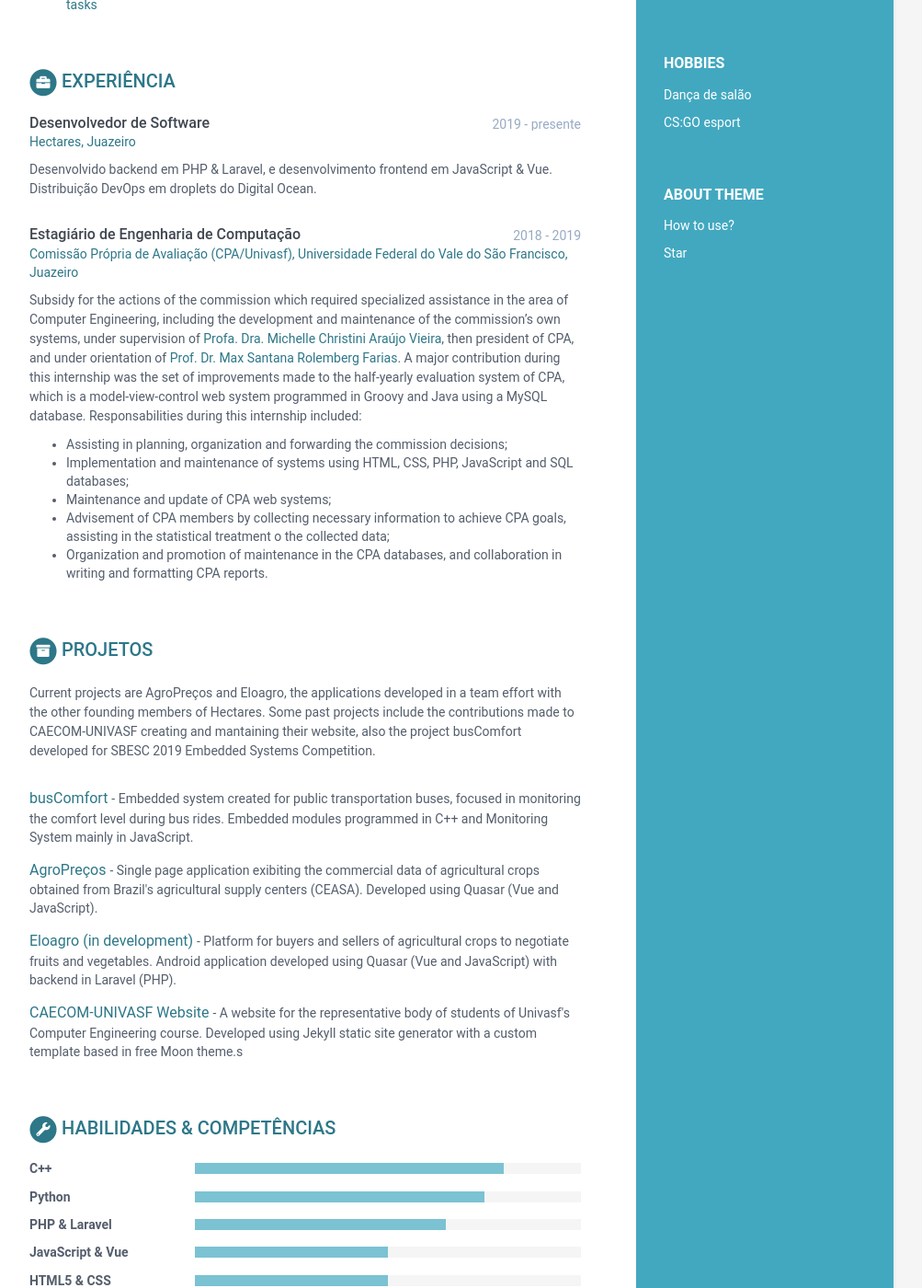
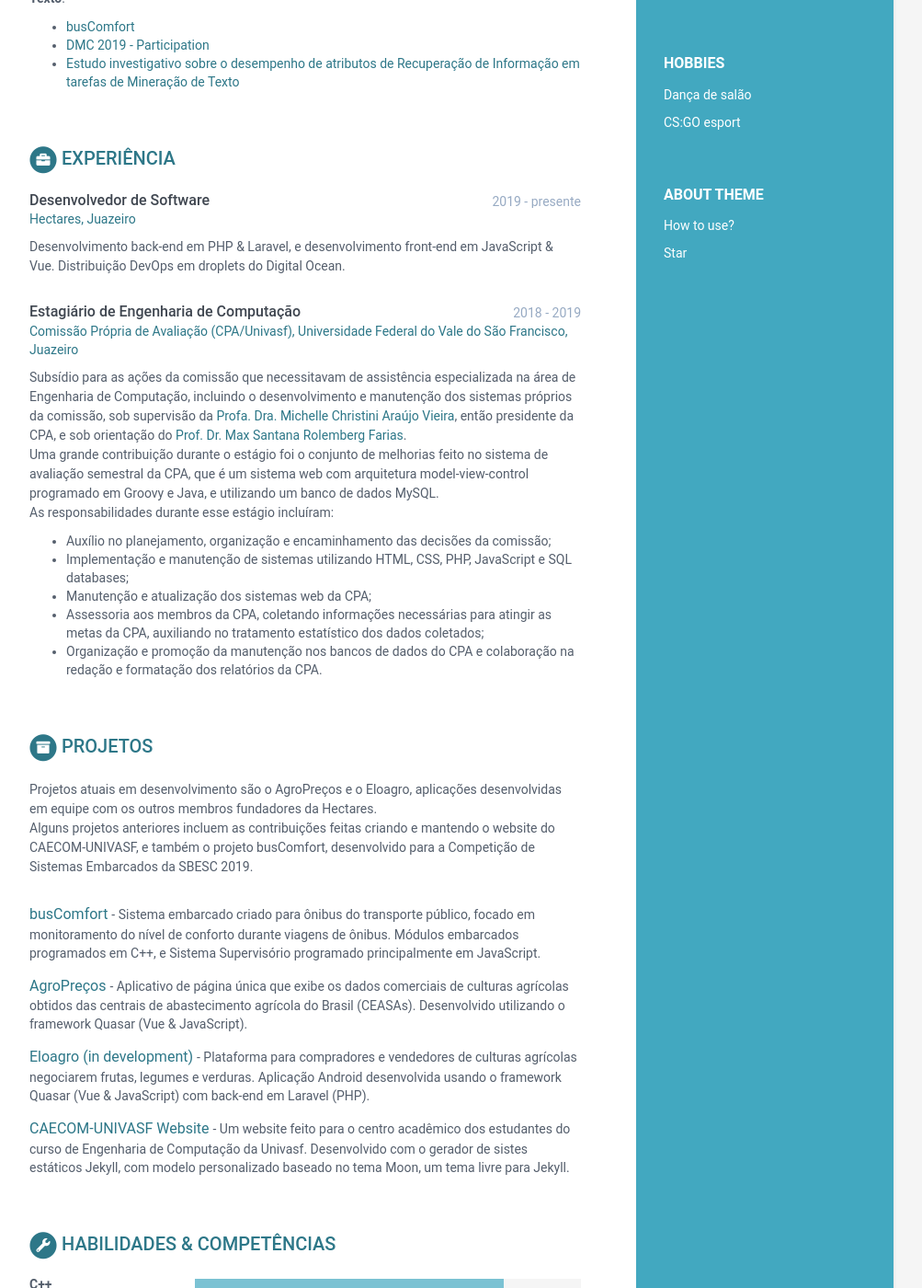
Before and after one commit to ruanmed/online-cv, a Jekyll site: the page built from _articles/pt/index.html, in a window 1280 px wide and 1400 px high, scrolled down 647 px. Shown: the whole window at 92% size, without its empty margins (168-1171 px from the left). Built offline with Jekyll 4.4.1, drawn with Linux system fonts in a browser that asks for light colours; some of the changed text lies outside the part shown.

Commit message:
Correção de parágrafos e também de grafias.

```diff
--- a/_data/locales/en.yml
+++ b/_data/locales/en.yml
@@ -9,7 +9,7 @@
 
       # Profile information
       name: Ruan Bahia
-      tagline: Software Developerr
+      tagline: Software Developer
       avatar: profile.png  #place a 100x100 picture inside /assets/images/ folder and provide the name of the file below
 
       # Sidebar links
@@ -46,9 +46,14 @@
   career-profile:
       title: Career Profile
       summary: | # Summarise your career here
-        Experience in several programming languages for desktop, web, mobile and embedded.
-        Experience in Data Mining, and also Text Mining with focus in Author Profiling, using Python.
-        Interested in developing multiplatform systems and applications of Data and Text Mining.
+        Experience in several programming languages for desktop, web, mobile
+        and embedded.
+        <br>
+        Experience in Data Mining, and also Text Mining with focus in Author
+        Profiling, using Python.
+        <br>
+        Interested in developing multiplatform systems and applications of
+        Data and Text Mining.
 
   education:
     title: Education
@@ -59,15 +64,17 @@
         details: |
           General knowledge in computer programming, with disciplines focused
           in C, C++ and Java.
-          Concepts of software engineering developed in theoretical study and
-          developing academic projects in group.
-          Computer architecture and networks knowledge, and development
+          Concepts of software engineering developed through theoretical study
+          and academic team projects.
+          Computer architecture and networks knowledge, design and development
           of embedded systems projects during the course.
+          <br>
           Participation in Embedded Systems Competitions promoted in SBESC
-          2016 and SBESC 2019, with team development of the projects Radar³ and
-          busComfort.
-          Artificial Inteligence background with focus in Data Mining,
+          2016 and SBESC 2019, with team development of Radar³ and
+          busComfort projects.
+          Artificial inteligence background with focus in Data Mining,
           participating in Data Mining Cup 2019.
+          <br>
           Final course project research about Text Mining, producing the
           __Research about the performance of Information Retrieval based
           features for Text Mining tasks__.
@@ -83,7 +90,7 @@
         company: Hectares, Juazeiro
         company_link: https://hectares.tech/
         details: |
-          PHP &amp; Laravel backend development, JavaScript &amp; Vue frontend development.
+          PHP &amp; Laravel back-end development, JavaScript &amp; Vue front-end development.
           DevOps delivery in Digital Ocean droplets.
 
       - role: Computer Engineering Intern
@@ -97,12 +104,14 @@
           [Profa. Dra. Michelle Christini Araújo Vieira](http://lattes.cnpq.br/9372845638085633),
           then president of CPA, and under orientation of
           [Prof. Dr. Max Santana Rolemberg Farias](http://docentes.univasf.edu.br/max.santana/).
+          <br>
           A major contribution during this internship was the set of improvements
           made to the half-yearly evaluation system of CPA, which is a
           model-view-control web system programmed in Groovy and Java using a MySQL
           database.
-          Responsabilities during this internship included:
-            - Assisting in planning, organization and forwarding the commission decisions;
+          <br>
+          Responsibilities during this internship included:
+            - Assistance in planning, organization and forwarding the committee's decisions;
             - Implementation and maintenance of systems using HTML, CSS, PHP, JavaScript and SQL databases;
             - Maintenance and update of CPA web systems;
             - Advisement of CPA members by collecting necessary information to achieve CPA goals, assisting in the statistical treatment o the collected data;
@@ -111,11 +120,12 @@
   projects:
       title: Projects
       intro: >
-        Current projects are AgroPreços and Eloagro, the applications developed
-        in a team effort with the other founding members of Hectares.
-        Some past projects include the contributions made to CAECOM-UNIVASF creating
-        and mantaining their website, also the project busComfort developed for SBESC 2019
-        Embedded Systems Competition.
+        Current projects in development are AgroPreços and Eloagro, applications
+        developed in a team effort with the other founding members of Hectares.
+        <br>
+        Some previous projects include the contributions made creating and
+        mantaining CAECOM-UNIVASF's website, also the project busComfort
+        developed for SBESC 2019 Embedded Systems Competition.
       assignments:
         - title: busComfort
           link: "https://gitlab.com/buscomfort/"
@@ -123,7 +133,7 @@
 
         - title: AgroPreços
           link: "https://hectares.tech/agroprecos/"
-          tagline: "Single page application exibiting the commercial data of agricultural crops obtained from Brazil's agricultural supply centers (CEASA). Developed using Quasar (Vue and JavaScript)."
+          tagline: "Single-page application exhibiting the commercial data of agricultural crops obtained from Brazil's agricultural supply centers (CEASAs). Developed using Quasar framework (Vue &amp; JavaScript)."
 
         - title: Eloagro (in development)
           link: "#"
@@ -131,7 +141,7 @@
 
         - title: CAECOM-UNIVASF Website
           link: "https://caecom.github.io/"
-          tagline: "A website for the representative body of students of Univasf's Computer Engineering course. Developed using Jekyll static site generator with a custom template based in free Moon theme.s"
+          tagline: "A website for the representative body of students of Univasf's Computer Engineering course. Developed using Jekyll static site generator with a custom template based in the free Moon theme for Jekyll."
 
   # publications:
   #     title: Publications
--- a/_data/locales/pt.yml
+++ b/_data/locales/pt.yml
@@ -46,9 +46,14 @@
   career-profile:
       title: Perfil Profissional
       summary: | # Summarise your career here
-        Experiência em diversas linguagens de programação web, desktop, móveis e embarcadas.
-        Experiência em Mineração de Dados, e também em Mineração de Texto com foco em Perfis de Autoria, utilizando Python.
-        Interessado no desenvolvimento de sistemas multiplataforma e aplicações de Mineração de Dados e de Textos.
+        Experiência em diversas linguagens de programação web, desktop,
+        móveis e embarcadas.
+        <br>
+        Experiência em Mineração de Dados, e também em Mineração de Texto
+        com foco em Perfis de Autoria, utilizando Python.
+        <br>
+        Interessado no desenvolvimento de sistemas multiplataforma e
+        aplicações de Mineração de Dados e de Textos.
 
   education:
     title: Educação
@@ -57,23 +62,26 @@
         university: Universidade Federal do Vale do São Francisco (Univasf)
         time: 2014 - 2020
         details: |
-          General knowledge in computer programming, with disciplines focused
-          in C, C++ and Java.
-          Concepts of software engineering developed in theoretical study and
-          developing academic projects in group.
-          Computer architecture and networks knowledge, and development
-          of embedded systems projects during the course.
-          Participation in Embedded Systems Competitions promoted in SBESC
-          2016 and SBESC 2019, with team development of the projects Radar³ and
-          busComfort.
-          Artificial Inteligence background with focus in Data Mining,
-          participating in Data Mining Cup 2019.
-          Final course project research about Text Mining, producing the
-          __Research about the performance of Information Retrieval based
-          features for Text Mining tasks__.
+          Conhecimento geral em programação de computadores, com disciplinas
+          focadas em C, C++ e Java.
+          Conceitos de engenharia de software desenvolvidos por meio de
+          estudo teórico e por meio de projetos acadêmicos em equipe.
+          Conhecimento da arquitetura de computadores e de redes de
+          computadores, projeto e desenvolvimento de sistemas embarcados
+          durante o curso.
+          <br>
+          Participação nas Competições de Sistemas Embarcados promovidas na
+          SBESC 2016 e na SBESC 2019, com o desenvolvimento em equipe dos
+          projetos Radar³ e busComfort.
+          Experiência com inteligência artificial com foco em Mineração de
+          Dados, participando da Data Mining Cup 2019.
+          <br>
+          Trabalho de conclusão de curso sobre Mineração de Texto, produzindo
+          o __Estudo investigativo sobre o desempenho de atributos de
+          Recuperação de Informação em tarefas de Mineração de Texto__.
             - [busComfort](https://gitlab.com/buscomfort/)
             - [DMC 2019 - Participation](https://gitlab.com/jramorim1/dmc-2019---univasf/)
-            - [Research on the performance of Information Retrieval based features for Text Mining tasks](https://github.com/ruanmed/tcc-ii-ir-features-text-mining/)
+            - [Estudo investigativo sobre o desempenho de atributos de Recuperação de Informação em tarefas de Mineração de Texto](https://github.com/ruanmed/tcc-ii-ir-features-text-mining/)
 
   experiences:
     title: Experiência
@@ -83,7 +91,7 @@
         company: Hectares, Juazeiro
         company_link: https://hectares.tech/
         details: |
-          Desenvolvido backend em PHP &amp; Laravel, e desenvolvimento frontend em JavaScript &amp; Vue.
+          Desenvolvimento back-end em PHP &amp; Laravel, e desenvolvimento front-end em JavaScript &amp; Vue.
           Distribuição DevOps em droplets do Digital Ocean.
 
       - role: Estagiário de Engenharia de Computação
@@ -91,47 +99,52 @@
         company: Comissão Própria de Avaliação (CPA/Univasf), Universidade Federal do Vale do São Francisco, Juazeiro
         company_link: http://www.cpa.univasf.edu.br/
         details: |
-          Subsidy for the actions of the commission which required specialized
-          assistance in the area of Computer Engineering, including the development
-          and maintenance of the commission's own systems, under supervision of
+          Subsídio para as ações da comissão que necessitavam de assistência
+          especializada na área de Engenharia de Computação, incluindo o
+          desenvolvimento e manutenção dos sistemas próprios da comissão, sob
+          supervisão da
           [Profa. Dra. Michelle Christini Araújo Vieira](http://lattes.cnpq.br/9372845638085633),
-          then president of CPA, and under orientation of
+          então presidente da CPA, e sob orientação do
           [Prof. Dr. Max Santana Rolemberg Farias](http://docentes.univasf.edu.br/max.santana/).
-          A major contribution during this internship was the set of improvements
-          made to the half-yearly evaluation system of CPA, which is a
-          model-view-control web system programmed in Groovy and Java using a MySQL
-          database.
-          Responsabilities during this internship included:
-            - Assisting in planning, organization and forwarding the commission decisions;
-            - Implementation and maintenance of systems using HTML, CSS, PHP, JavaScript and SQL databases;
-            - Maintenance and update of CPA web systems;
-            - Advisement of CPA members by collecting necessary information to achieve CPA goals, assisting in the statistical treatment o the collected data;
-            - Organization and promotion of maintenance in the CPA databases, and collaboration in writing and formatting CPA reports.
+          <br>
+          Uma grande contribuição durante o estágio foi o conjunto de melhorias
+          feito no sistema de avaliação semestral da CPA, que é um sistema web
+          com arquitetura model-view-control programado em Groovy e Java, e
+          utilizando um banco de dados MySQL.
+          <br>
+          As responsabilidades durante esse estágio incluíram:
+            - Auxílio no planejamento, organização e encaminhamento das decisões da comissão;
+            - Implementação e manutenção de sistemas utilizando HTML, CSS, PHP, JavaScript e SQL databases;
+            - Manutenção e atualização dos sistemas web da CPA;
+            - Assessoria aos membros da CPA, coletando informações necessárias para atingir as metas da CPA, auxiliando no tratamento estatístico dos dados coletados;
+            - Organização e promoção da manutenção nos bancos de dados do CPA e colaboração na redação e formatação dos relatórios da CPA.
 
   projects:
       title: Projetos
       intro: >
-        Current projects are AgroPreços and Eloagro, the applications developed
-        in a team effort with the other founding members of Hectares.
-        Some past projects include the contributions made to CAECOM-UNIVASF creating
-        and mantaining their website, also the project busComfort developed for SBESC 2019
-        Embedded Systems Competition.
+        Projetos atuais em desenvolvimento são o AgroPreços e o Eloagro,
+        aplicações desenvolvidas em equipe com os outros membros fundadores
+        da Hectares.
+        <br>
+        Alguns projetos anteriores incluem as contribuições feitas criando e
+        mantendo o website do CAECOM-UNIVASF, e também o projeto busComfort,
+        desenvolvido para a Competição de Sistemas Embarcados da SBESC 2019.
       assignments:
         - title: busComfort
           link: "https://gitlab.com/buscomfort/"
-          tagline: "Embedded system created for public transportation buses, focused in monitoring the comfort level during bus rides. Embedded modules programmed in C++ and Monitoring System mainly in JavaScript."
+          tagline: "Sistema embarcado criado para ônibus do transporte público, focado em monitoramento do nível de conforto durante viagens de ônibus. Módulos embarcados programados em C++, e Sistema Supervisório programado principalmente em JavaScript."
 
         - title: AgroPreços
           link: "https://hectares.tech/agroprecos/"
-          tagline: "Single page application exibiting the commercial data of agricultural crops obtained from Brazil's agricultural supply centers (CEASA). Developed using Quasar (Vue and JavaScript)."
+          tagline: "Aplicativo de página única que exibe os dados comerciais de culturas agrícolas obtidos das centrais de abastecimento agrícola do Brasil (CEASAs). Desenvolvido utilizando o framework Quasar (Vue &amp; JavaScript)."
 
         - title: Eloagro (in development)
           link: "#"
-          tagline: "Platform for buyers and sellers of agricultural crops to negotiate fruits and vegetables. Android application developed using Quasar (Vue and JavaScript) with backend in Laravel (PHP)."
+          tagline: "Plataforma para compradores e vendedores de culturas agrícolas negociarem frutas, legumes e verduras. Aplicação Android desenvolvida usando o framework Quasar (Vue &amp; JavaScript) com back-end  em Laravel (PHP)."
 
         - title: CAECOM-UNIVASF Website
           link: "https://caecom.github.io/"
-          tagline: "A website for the representative body of students of Univasf's Computer Engineering course. Developed using Jekyll static site generator with a custom template based in free Moon theme.s"
+          tagline: "Um website feito para o centro acadêmico dos estudantes do curso de Engenharia de Computação da Univasf. Desenvolvido com o gerador de sistes estáticos Jekyll, com modelo personalizado baseado no tema Moon, um tema livre para Jekyll."
 
   # publications:
   #     title: Publicações
```
